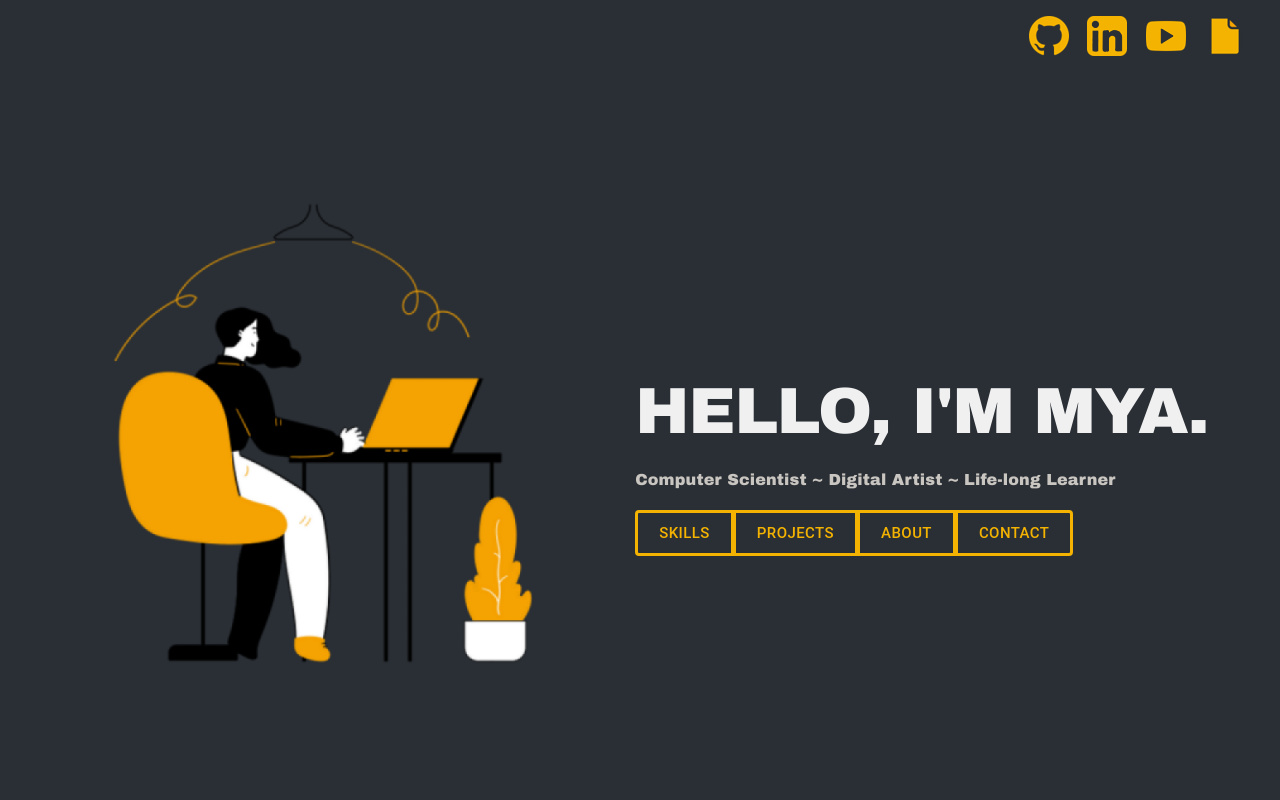
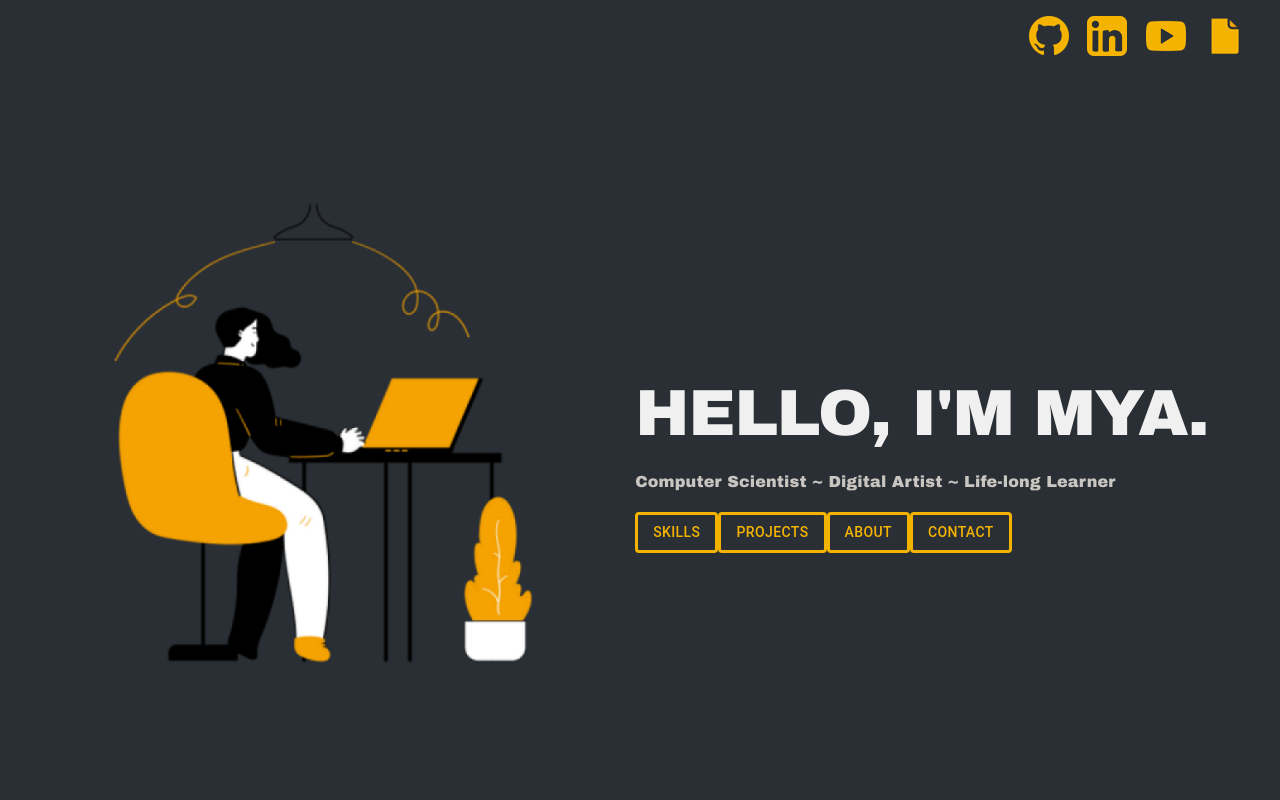
Before and after one commit to Mya-Junkin/professional-website, a React (Create React App) app in the folder professional-website/: page / in a window 1280 px wide. Shown: the top 800 px of the page. Built offline with nearby package versions, Linux system fonts and the light colour scheme.

Commit message:
working on scroll animations

```diff
--- /dev/null
+++ b/professional-website/src/components/ScrollToButton.js
@@ -0,0 +1,48 @@
+import { Button } from "@material-ui/core";
+import { animateScroll } from "../utils/animateScroll.js";
+
+const ScrollToButton = ({ toId, toRef, duration, children }) => {
+
+    const handleClick = () => scrollTo({ id: toId, ref: toRef, duration });
+
+    const logError = () =>
+  console.error(
+    `Invalid element, are you sure you've provided element id or react ref?`
+  );
+
+    const getElementPosition = (element) => element.offsetTop;
+
+    const scrollTo = ({ id, ref = null, duration = 3000 }) => {
+    // the position of the scroll bar before the user clicks the button
+    const initialPosition = window.scrollY;
+
+    // decide what type of reference that is
+    // if neither ref or id is provided  set element to null
+    const element = ref ? ref.current : id ? document.getElementById(id) : null;
+
+    if (!element) {
+        // log error if the reference passed is invalid
+        logError();
+        return;
+    }
+
+    animateScroll({
+        targetPosition: getElementPosition(element),
+        initialPosition,
+        duration
+    });
+};
+
+
+    return(
+        <Button
+            variant="outlined"
+            onClick={handleClick}
+            style={{border: '3px solid', borderColor: '#F4B301', color: '#F4B301' }}
+        >
+            { children }
+        </Button>
+    );
+}
+
+export default ScrollToButton;
--- a/professional-website/src/sections/LandingSection.js
+++ b/professional-website/src/sections/LandingSection.js
@@ -1,9 +1,9 @@
-import {Grid, ButtonGroup, Button, Typography, useMediaQuery} from '@material-ui/core';
+import { Grid, ButtonGroup, Button, Typography, useMediaQuery, ThemeProvider} from '@material-ui/core';
 import useStyles from '../styles.js';
-import { ThemeProvider } from '@material-ui/core';
 import theme from '../theme.js';
 
 import SocialLinks from '../components/SocialLinks.js';
+import ScrollToButton from '../components/ScrollToButton.js';
 import landingIll from '../images/landing-illustration.png';
 
 const LandingSection = () => {
@@ -25,20 +25,19 @@ const LandingSection = () => {
                 <Grid item  style={{padding: '1vh'}}>
                     <ButtonGroup
                         variant="outlined"
-                        color="secondary"
                         size="large"
+                        color='secondary'
                         aria-label="navigation button group"
                         orientation={`${matches ? `horizontal` : `vertical`}`}
                         className={classes.buttonGroup}
                     >
                     {
                         // TODO: Either style or theme button text to be text-transform uppercase
-                        // TODO: Thicken outline of buttongroup slightly
                     }
-                    <Button variant="outlined"style={{border: '3px solid'}}>SKILLS</Button>
-                    <Button variant="outlined"style={{border: '3px solid'}}>PROJECTS</Button>
-                    <Button variant="outlined"style={{border: '3px solid'}}>ABOUT</Button>
-                    <Button variant="outlined"style={{border: '3px solid'}}>CONTACT</Button>
+                    <ScrollToButton>SKILLS</ScrollToButton>
+                    <ScrollToButton>PROJECTS</ScrollToButton>
+                    <ScrollToButton>ABOUT</ScrollToButton>
+                    <ScrollToButton>CONTACT</ScrollToButton>
                     </ButtonGroup>
                 </Grid>
             </Grid>
--- /dev/null
+++ b/professional-website/src/utils/animateScroll.js
@@ -0,0 +1,61 @@
+// animateScroll.js
+
+const pow = Math.pow;
+
+// The easing function that makes the scroll decelerate over time
+function easeOutQuart(x) {
+  return 1 - pow(1 - x, 4);
+}
+
+export function animateScroll({ targetPosition, initialPosition, duration }) {
+  let start;
+  let position;
+  let animationFrame;
+
+  const requestAnimationFrame = window.requestAnimationFrame;
+  const cancelAnimationFrame = window.cancelAnimationFrame;
+
+  // maximum amount of pixels we can scroll
+  const maxAvailableScroll =
+    document.documentElement.scrollHeight -
+    document.documentElement.clientHeight;
+
+  const amountOfPixelsToScroll = initialPosition - targetPosition;
+
+  function step(timestamp) {
+    if (start === undefined) {
+      start = timestamp;
+    }
+
+    const elapsed = timestamp - start;
+
+    // this just gives us a number between 0 (start) and 1 (end)
+    const relativeProgress = elapsed / duration;
+
+    // ease out that number
+    const easedProgress = easeOutQuart(relativeProgress);
+
+    // calculate new position for every thick of the requesAnimationFrame
+    position =
+      initialPosition - amountOfPixelsToScroll * Math.min(easedProgress, 1);
+
+    // set the scrollbar position
+    window.scrollTo(0, position);
+
+    // Stop when max scroll is reached
+    if (
+      initialPosition !== maxAvailableScroll &&
+      window.scrollY === maxAvailableScroll
+    ) {
+      cancelAnimationFrame(animationFrame);
+      return;
+    }
+
+    // repeat until the end is reached
+    if (elapsed < duration) {
+      animationFrame = requestAnimationFrame(step);
+    }
+  }
+
+  animationFrame = requestAnimationFrame(step);
+}
```
